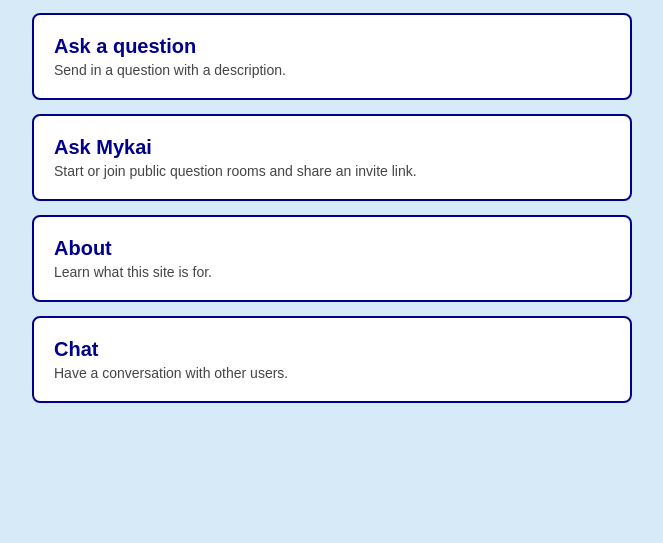
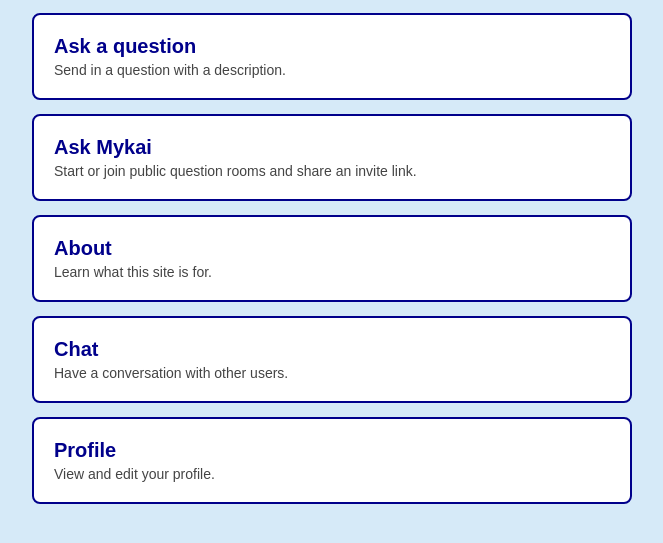
Before and after one commit to MykaiWade/Mykais_Answer, a plain HTML site: page index.html in a window 1280 px wide. Shown: the part 119-662 px from the top of the page, without its empty margins (308-971 px from the left). Drawn offline with Linux system fonts and the light colour scheme.

Commit message:
profile option added

```diff
--- a/index.html
+++ b/index.html
@@ -40,6 +40,11 @@
     <a class="card" href="chat.html">
         <strong>Chat</strong>
         <span>Have a conversation with other users.</span>
+
+      <!-- Card 4: also opens to chat.html so you don;t have to go through ask.html -->
+    <a class="card" href="profile.html">
+        <strong>Profile</strong>
+        <span>View and edit your profile.</span>
     </a>
 </body>
 </html>
```
